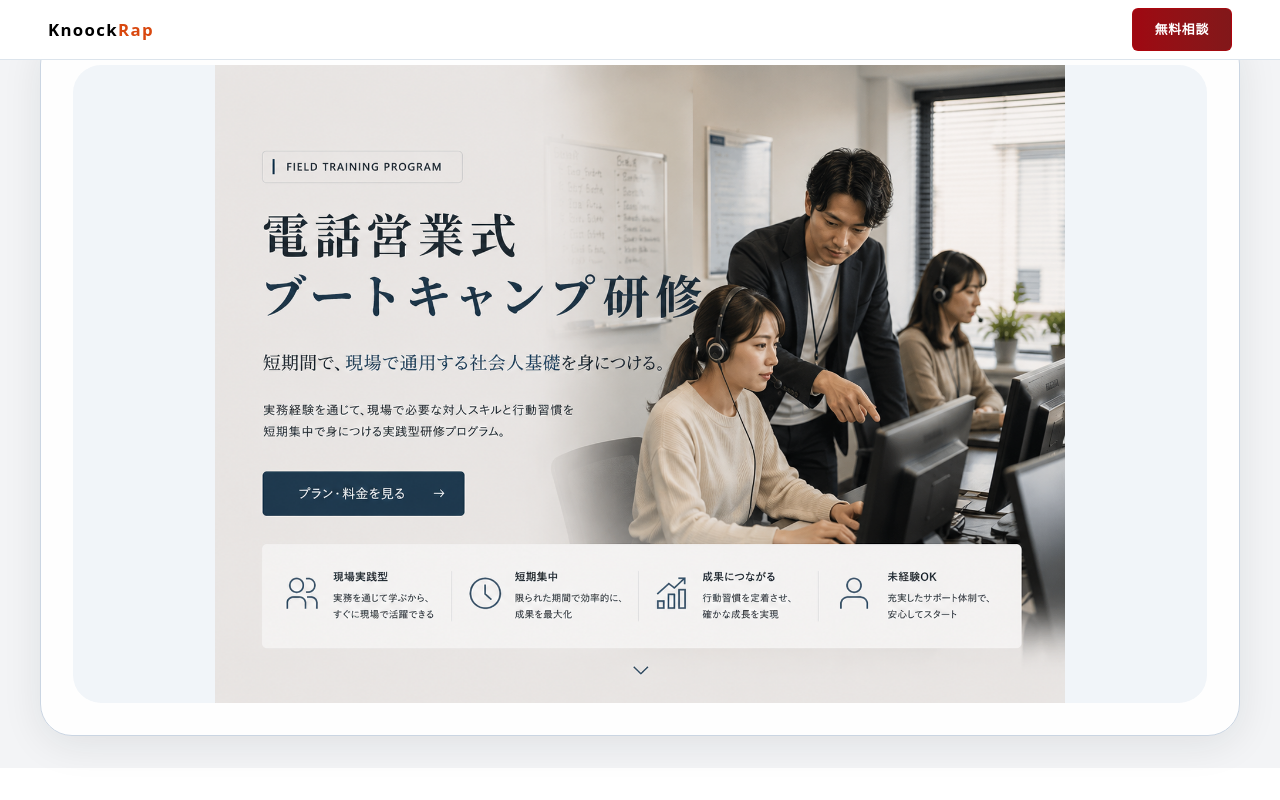
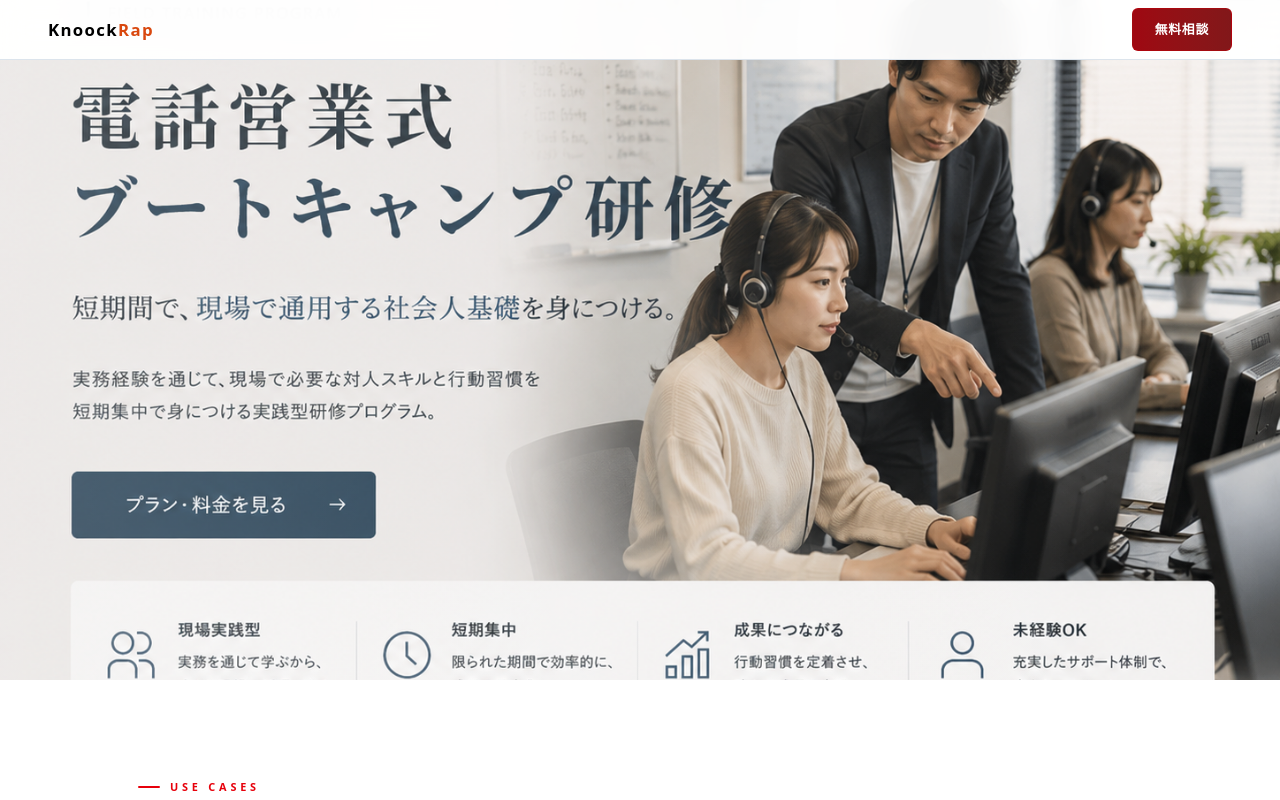
Before and after one commit to knockrap/knockrap-lp, a Next.js app: page / in a window 1280 px wide. Shown: the top 800 px of the page. Built offline with nearby package versions, Linux system fonts and the light colour scheme.

Commit message:
auto update

```diff
--- a/app/components/sections/Hero.tsx
+++ b/app/components/sections/Hero.tsx
@@ -4,19 +4,18 @@ import Image from 'next/image'
 
 export function Hero() {
   return (
-    <section className="flex min-h-[55vh] items-center justify-center bg-[#f3f4f6] px-4 py-8 sm:min-h-[55vh] md:min-h-[60vh] lg:min-h-[70vh]">
-      <div className="w-full max-w-[1200px] rounded-[32px] border border-slate-300 bg-white/90 p-4 shadow-soft sm:p-6 md:p-8">
-        <div className="relative aspect-[16/9] w-full overflow-hidden rounded-[28px] bg-slate-100">
+    <section className="relative w-full overflow-hidden bg-[#f3f4f6] min-h-[55vh] sm:min-h-[60vh] md:min-h-[70vh] lg:min-h-[85vh]">
+      <div className="absolute inset-0">
         <Image
           src="/images/hero-visual.jpg"
           alt="コールセンター研修の現場イメージ"
           fill
           sizes="100vw"
-            className="object-contain object-center"
+          className="object-cover object-[center_top] sm:object-center"
           priority
         />
       </div>
-      </div>
+      <div className="absolute inset-0 bg-gradient-to-r from-white/20 via-white/10 to-transparent pointer-events-none" />
     </section>
   )
 }
```
Lines whose indentation alone changed are shown as unchanged.
